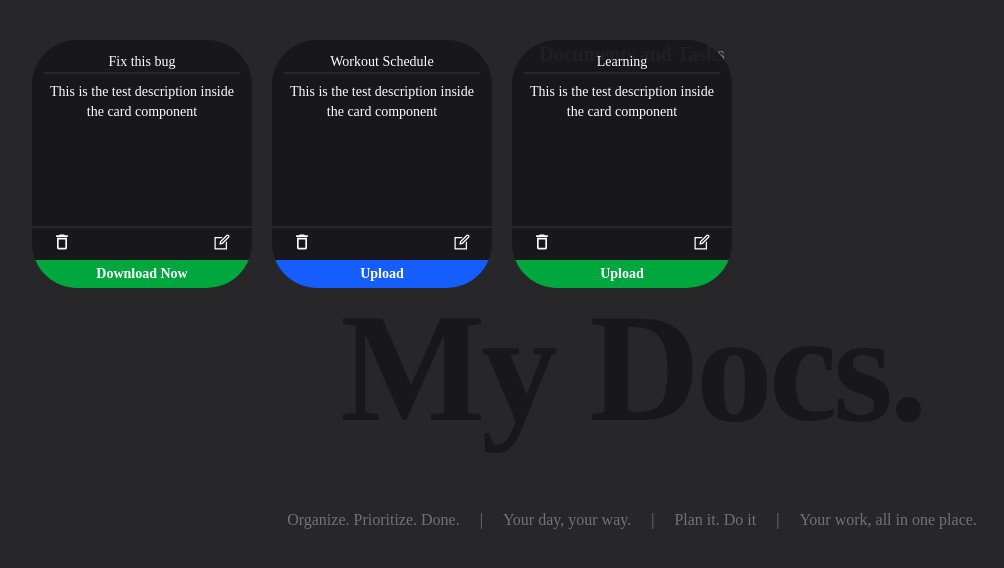
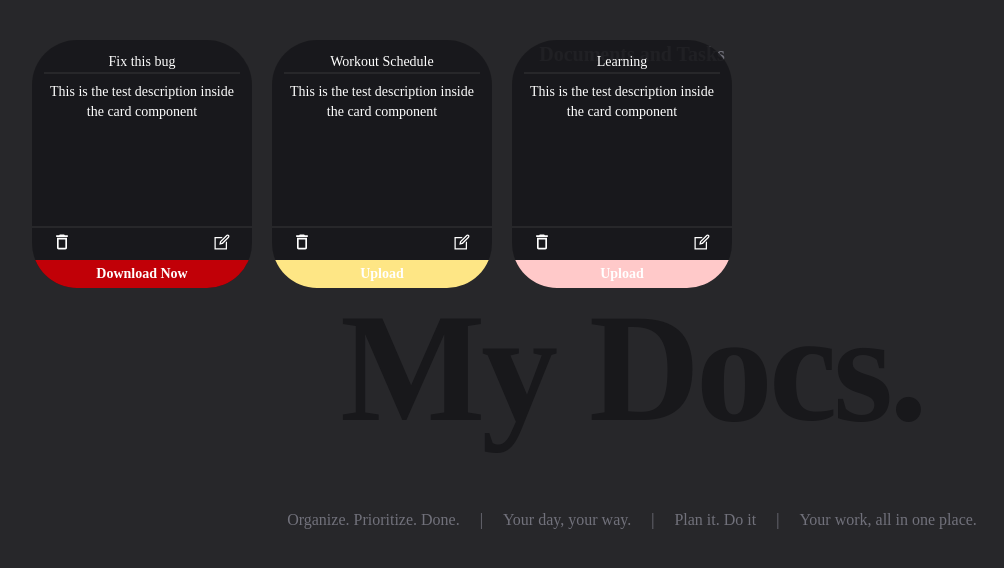
Before and after one commit to muazimmaqbool/mydocs, a React (Vite) app: page / in a window 1280 px wide. Shown: the top 568 px of the page, without its empty margins (8-1012 px from the left). Built offline with nearby package versions, Linux system fonts and the light colour scheme.

Commit message:
priority added and color

```diff
--- a/src/Components/Card.jsx
+++ b/src/Components/Card.jsx
@@ -6,6 +6,8 @@ import { motion } from "framer-motion";
 import { MdDeleteOutline } from "react-icons/md";
 import { CiEdit } from "react-icons/ci";
 import { LiaEdit } from "react-icons/lia";
+
+{/*Note: */}
 
 //called from Foreground.jsx
 const Card = ({ data, reference }) => {
@@ -39,15 +41,23 @@ const Card = ({ data, reference }) => {
             <LiaEdit fontSize={"20px"} />
           </span>
         </div>
-        {data?.tag?.isOpen && (
         <div
           className={`tag w-full py-1 ${
-              data?.tag?.tagColor === "blue" ? "bg-blue-600" : "bg-green-600"
+            data?.priority === 0
+              ? "bg-red-700"
+              : data?.priority === 1
+              ? "bg-red-200"
+              : data?.priority === 2
+              ? "bg-amber-200"
+              : data?.priority === 3
+              ? "bg-purple-200"
+              : data?.priority === 4
+              ? "bg-sky-200"
+              : "bg-green-600"
           } flex items-center justify-center`}
         >
           <h3 className="text-sm font-semibold">{data?.tag.tagTitle}</h3>
         </div>
-        )}
       </div>
     </motion.div>
   );
```
Lines whose indentation alone changed are shown as unchanged.
